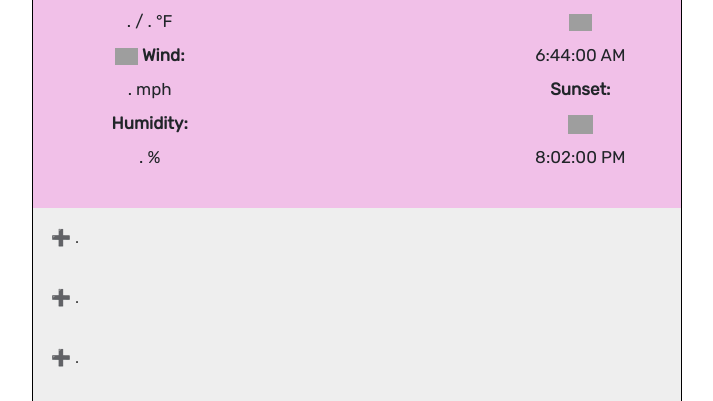
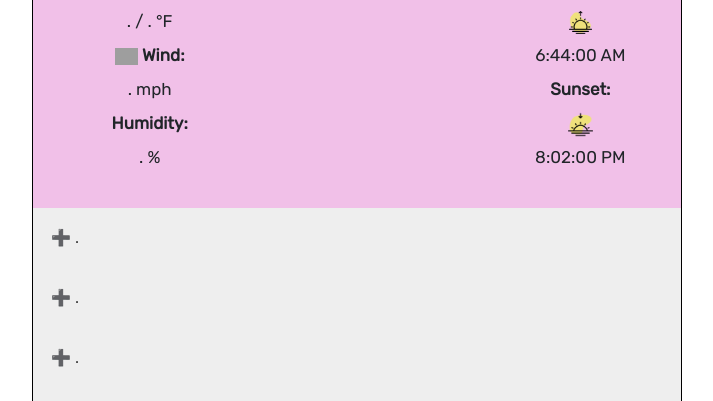
Before and after one commit to shelbycodes0/Weather-App, a website: page index.html in a window 1280 px wide. Shown: the part 399-800 px from the top of the page, without its empty margins (283-996 px from the left). Drawn offline with nearby package versions, Linux system fonts and the light colour scheme; no server answers; grey boxes are pictures that could not be loaded.

Commit message:
fixed sunrise and sunset

```diff
--- a/index.html
+++ b/index.html
@@ -73,8 +73,8 @@
             <span id="currentCondition"> </span>
           </div>
           <div class="col-4" id="goldHour"><br>
-            <strong>Sunrise:</strong><br /><img src="https://cdn-icons.flaticon.com/png/512/3920/premium/3920711.png?token=exp=1651783278~hmac=f5eed2862263fbc884559818f50e5a0b" class="sunUp" /><br>
-            <span id="sunUp">6:44:00 AM</span> <br /><strong>Sunset: <br></strong><img src="https://cdn-icons.flaticon.com/png/512/3920/premium/3920832.png?token=exp=1651783297~hmac=5b81f3b58c173f994e5a76d3db33c1fc" class="sunDown" /><br>
+            <strong>Sunrise:</strong><br /><img src="src/imgs/sunrise.png" class="sunUp" /><br>
+            <span id="sunUp">6:44:00 AM</span> <br /><strong>Sunset: <br></strong><img src="src/imgs/sunset.png" class="sunDown" /><br>
              <span id="sunDown">8:02:00 PM</span>
           </div>
         </div>
@@ -94,10 +94,10 @@
             <span id="day2Condition">partly cloudy</span>
           </div>
           <div class="col-4" id="goldHour"><br>
-            <strong>Sunrise:</strong><br /><img src="https://cdn-icons.flaticon.com/png/512/3920/premium/3920711.png?token=exp=1651783278~hmac=f5eed2862263fbc884559818f50e5a0b" class="sunUp" /><br>
+            <strong>Sunrise:</strong><br /><img src="src/imgs/sunrise.png" class="sunUp" /><br>
             <span id="sunUp2">
             6:38:00 AM </span><br /><strong>Sunset: <br></strong>
-            <img src="https://cdn-icons.flaticon.com/png/512/3920/premium/3920832.png?token=exp=1651783297~hmac=5b81f3b58c173f994e5a76d3db33c1fc" class="sunDown" /><br>
+            <img src="src/imgs/sunset.png" class="sunDown" /><br>
             <span id="sunDown2">8:04:00 PM</span>
           </div>
         </div>
@@ -117,9 +117,9 @@
             <br><img src="http://openweathermap.org/img/wn/04n@2x.png" id="icon3"/><br/><span id="day3Condition">sunny</span>
           </div>
           <div class="col-4" id="goldHour"><br>
-            <strong>Sunrise:</strong><br /><img src="https://cdn-icons.flaticon.com/png/512/3920/premium/3920711.png?token=exp=1651783278~hmac=f5eed2862263fbc884559818f50e5a0b" class="sunUp" />
+            <strong>Sunrise:</strong><br /><img src="src/imgs/sunrise.png" class="sunUp" />
             <br><span id="sunUp3">6:36:00 AM</span> <br /><strong>Sunset:</strong><br>
-            <img src="https://cdn-icons.flaticon.com/png/512/3920/premium/3920832.png?token=exp=1651783297~hmac=5b81f3b58c173f994e5a76d3db33c1fc" class="sunDown" />
+            <img src="src/imgs/sunset.png" class="sunDown" />
             <br><span id="sunDown3">8:06:00 PM</span>
           </div>
         </div>
@@ -139,9 +139,9 @@
             <img src="http://openweathermap.org/img/wn/04n@2x.png" id="icon4"/><br/><span id="day4Condition">sunny</span>
           </div>
           <div class="col-4" id="goldHour">
-            <strong>Sunrise:</strong><br /><img src="https://cdn-icons.flaticon.com/png/512/3920/premium/3920711.png?token=exp=1651783278~hmac=f5eed2862263fbc884559818f50e5a0b" class="sunUp" />
+            <strong>Sunrise:</strong><br /><img src="src/imgs/sunrise.png" class="sunUp" />
             <br><span id="sunUp4">6:35:00 AM </span> <br /><strong>Sunset: <br></strong>
-            <img src="https://cdn-icons.flaticon.com/png/512/3920/premium/3920832.png?token=exp=1651783297~hmac=5b81f3b58c173f994e5a76d3db33c1fc" class="sunDown" />
+            <img src="src/imgs/sunset.png" class="sunDown" />
             <br><span id="sunDown4">8:06:00 PM</span>
           </div>
         </div></p>
@@ -161,9 +161,9 @@
         <span id="day5Condition">thunderstorm</span>
           </div>
           <div class="col-4" id="goldHour"><br>
-            <strong>Sunrise:</strong><br /><img src="https://cdn-icons.flaticon.com/png/512/3920/premium/3920711.png?token=exp=1651783278~hmac=f5eed2862263fbc884559818f50e5a0b" class="sunUp" />
+            <strong>Sunrise:</strong><br /><img src="src/imgs/sunrise.png" class="sunUp" />
             <br><span id="sunUp5">6:35:00 AM</span><br /><strong>Sunset: <br></strong>
-            <img src="https://cdn-icons.flaticon.com/png/512/3920/premium/3920832.png?token=exp=1651783297~hmac=5b81f3b58c173f994e5a76d3db33c1fc" class="sunDown" />
+            <img src="src/imgs/sunset.png" class="sunDown" />
             <br><span id="sunDown5">8:06:00 PM</span>
           </div>
         </div>
@@ -183,9 +183,9 @@
             <br><img src="http://openweathermap.org/img/wn/04n@2x.png" id="icon6"/><br/><span id="day6Condition">partly cloudy</span>
           </div>
           <div class="col-4" id="goldHour"><br>
-            <strong>Sunrise:</strong><br /><img src="https://cdn-icons.flaticon.com/png/512/3920/premium/3920711.png?token=exp=1651783278~hmac=f5eed2862263fbc884559818f50e5a0b" class="sunUp" />
+            <strong>Sunrise:</strong><br /><img src="src/imgs/sunrise.png" class="sunUp" />
             <br><span id="sunUp6">6:35:00 AM </span><br /><strong>Sunset: <br></strong>
-            <img src="https://cdn-icons.flaticon.com/png/512/3920/premium/3920832.png?token=exp=1651783297~hmac=5b81f3b58c173f994e5a76d3db33c1fc" class="sunDown" />
+            <img src="src/imgs/sunset.png" class="sunDown" />
             <br><span id="sunDown6">8:35:00 PM </span>
           </div>
         </div>
@@ -205,9 +205,9 @@
             <br><img src="http://openweathermap.org/img/wn/04n@2x.png" id="icon7"/><br/><span id="day7Condition">partly cloudy</span>
           </div>
           <div class="col-4" id="goldHour"><br>
-            <strong>Sunrise:</strong><br /><img src="https://cdn-icons.flaticon.com/png/512/3920/premium/3920711.png?token=exp=1651783278~hmac=f5eed2862263fbc884559818f50e5a0b" class="sunUp" /><br>
+            <strong>Sunrise:</strong><br /><img src="src/imgs/sunrise.png" class="sunUp" /><br>
             <span id="sunUp7">6:35:00 AM </span><br /><strong>Sunset: <br></strong>
-            <img src="https://cdn-icons.flaticon.com/png/512/3920/premium/3920832.png?token=exp=1651783297~hmac=5b81f3b58c173f994e5a76d3db33c1fc" class="sunDown" />
+            <img src="src/imgs/sunset.png" class="sunDown" />
             <br><span id="sunDown7">8:15:00 PM </span>
           </div>
         </div>
```
